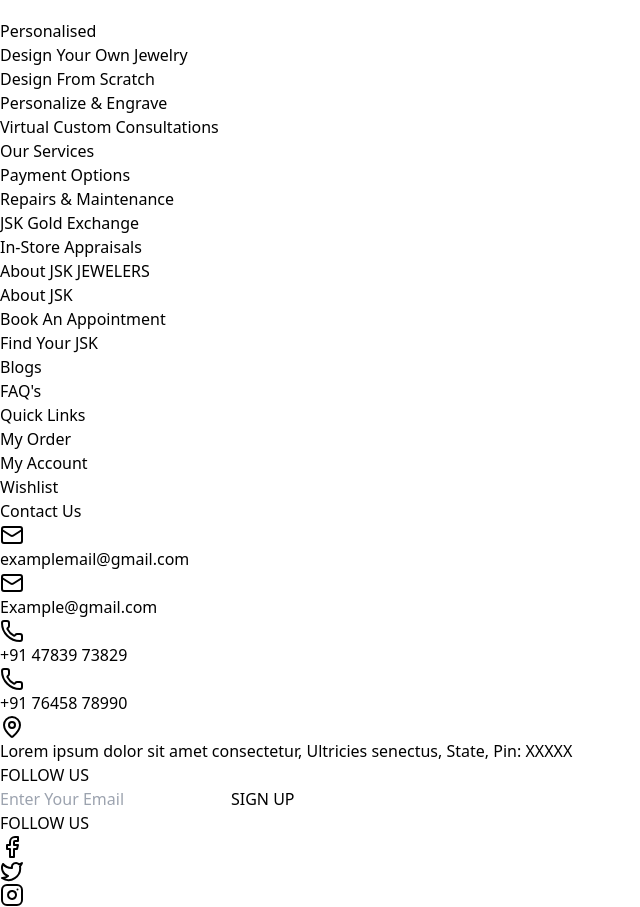
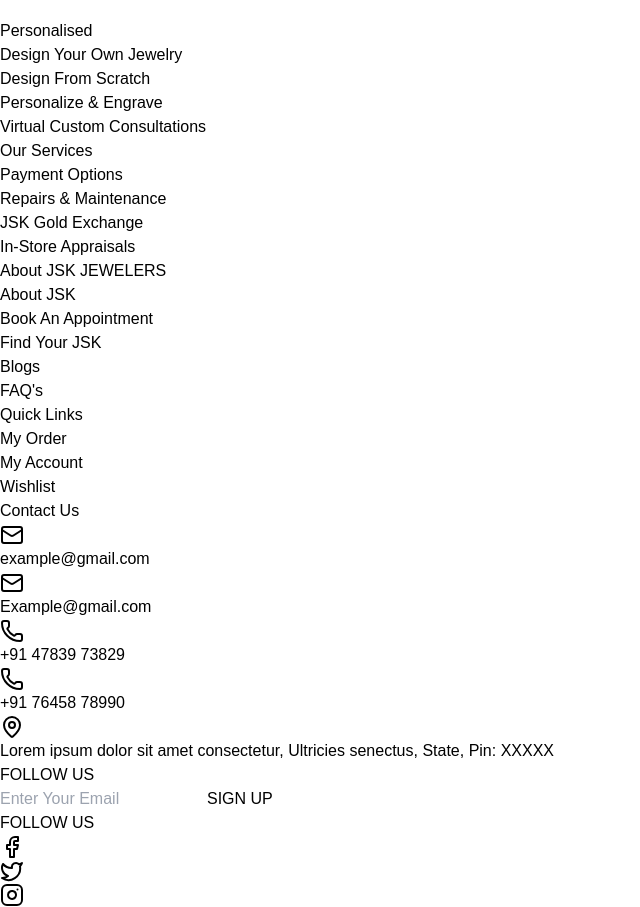
Before and after one commit to gityash2024/jameel-web, a React (Vite) app: page /products in a window 1280 px wide. Shown: the part 1020-1927 px from the top of the page, without its empty margins (0-640 px from the left). Built offline with nearby package versions, Linux system fonts and the light colour scheme; no server answers.

Commit message:
add a font-family in home page, footer , servie

```diff
--- a/src/components/layout/Footer.jsx
+++ b/src/components/layout/Footer.jsx
@@ -3,11 +3,10 @@
 import { useNavigate } from 'react-router-dom';
 
 const Footer = () => {
-  const navigate=useNavigate();
+  const navigate = useNavigate();
   const [email, setEmail] = useState('');
 
   const footerData = {
-
     personalised: {
       title: 'Personalised',
       items: [
@@ -46,7 +45,7 @@
     },
     contact: {
       title: 'Contact Us',
-      email: ['examplemail@gmail.com', 'Example@gmail.com'],
+      email: ['example@gmail.com', 'Example@gmail.com'],
       phone: ['+91 47839 73829', '+91 76458 78990'],
       address: 'Lorem ipsum dolor sit amet consectetur, Ultricies senectus, State, Pin: XXXXX'
     }
@@ -59,13 +58,12 @@
   };
 
   return (
-    <footer className="bg-white py-8 md:py-16 border-t">
+    <div className="footer-container">
+      <footer className="bg-white py-8 md:py-16 border-t" style={{ fontFamily: '"Apercu-Light", arial, sans-serif' }}>
         <div className="container mx-auto px-4 md:px-6">
           <div className="grid grid-cols-1 sm:grid-cols-2 md:grid-cols-3 lg:grid-cols-6 gap-8">
-
-
             <div className="w-full">
-            <h3 className="font-semibold mb-4 text-base">{footerData.personalised.title}</h3>
+              <h3 className="font-semibold mb-4 text-base" style={{ fontFamily: '"Apercu-Light", arial, sans-serif' }}>{footerData.personalised.title}</h3>
               <ul className="space-y-2">
                 {footerData.personalised.items.map((item, index) => (
                   <li key={index}>
@@ -78,7 +76,7 @@
             </div>
 
             <div className="w-full">
-            <h3 className="font-semibold mb-4 text-base">{footerData.services.title}</h3>
+              <h3 className="font-semibold mb-4 text-base" style={{ fontFamily: '"Apercu-Light", arial, sans-serif' }}>{footerData.services.title}</h3>
               <ul className="space-y-2">
                 {footerData.services.items.map((item, index) => (
                   <li key={index}>
@@ -91,7 +89,7 @@
             </div>
 
             <div className="w-full">
-            <h3 className="font-semibold mb-4 text-base">{footerData.about.title}</h3>
+              <h3 className="font-semibold mb-4 text-base" style={{ fontFamily: '"Apercu-Light", arial, sans-serif' }}>{footerData.about.title}</h3>
               <ul className="space-y-2">
                 {footerData.about.items.map((item, index) => (
                   <li key={index}>
@@ -104,7 +102,7 @@
             </div>
 
             <div className="w-full">
-            <h3 className="font-semibold mb-4 text-base">{footerData.quickLinks.title}</h3>
+              <h3 className="font-semibold mb-4 text-base" style={{ fontFamily: '"Apercu-Light", arial, sans-serif' }}>{footerData.quickLinks.title}</h3>
               <ul className="space-y-2">
                 {footerData.quickLinks.items.map((item, index) => (
                   <li key={index}>
@@ -117,7 +115,7 @@
             </div>
 
             <div className="w-full">
-            <h3 className="font-semibold mb-4 text-base">{footerData.contact.title}</h3>
+              <h3 className="font-semibold mb-4 text-base" style={{ fontFamily: '"Apercu-Light", arial, sans-serif' }}>{footerData.contact.title}</h3>
               <div className="space-y-4">
                 <div className="space-y-2">
                   {footerData.contact.email.map((email, index) => (
@@ -146,7 +144,7 @@
           <div className="mt-12 pt-8 border-t">
             <div className="flex flex-col md:flex-row justify-between items-center space-y-6 md:space-y-0">
               <div className="w-full md:w-auto">
-              <h4 className="font-semibold mb-4 text-center md:text-left">FOLLOW US</h4>
+                <h4 className="font-semibold mb-4 text-center md:text-left" style={{ fontFamily: '"Apercu-Light", arial, sans-serif' }}>FOLLOW US</h4>
                 <form onSubmit={handleSubscribe} className="flex max-w-md mx-auto md:mx-0">
                   <input
                     type="email"
@@ -165,7 +163,7 @@
                 </form>
               </div>
               <div className="flex flex-col md:flex-row items-center space-y-4 md:space-y-0 md:space-x-6">
-              <h4 className="font-semibold">FOLLOW US</h4>
+                <h4 className="font-semibold" style={{ fontFamily: '"Apercu-Light", arial, sans-serif' }}>FOLLOW US</h4>
                 <div className="flex space-x-4">
                   <a onClick={() => {navigate('/')}} className="text-gray-600 hover:text-gray-900">
                     <Facebook className="w-5 h-5" />
@@ -182,6 +180,7 @@
           </div>
         </div>
       </footer>
+    </div>
   );
 };
 
--- a/src/components/layout/Header.jsx
+++ b/src/components/layout/Header.jsx
@@ -38,6 +38,7 @@
   span {
     font-size: 14px;
     color: #666;
+
   }
 `;
 
@@ -68,17 +69,20 @@
     .title {
       font-size: 14px;
       margin-bottom: 4px;
+
     }
 
     .price {
       font-size: 14px;
       font-weight: 500;
       margin-bottom: 4px;
+
     }
 
     .meta {
       font-size: 12px;
       color: #666;
+
     }
   }
 `;
@@ -105,6 +109,7 @@
       font-size: 14px;
       font-weight: 500;
       cursor: pointer;
+
 
       &.view-cart {
         background: white;
@@ -144,6 +149,7 @@
     border: none;
     border-radius: 4px;
     font-size: 14px;
+
     font-weight: 500;
     cursor: pointer;
 
--- a/src/pages/Home.jsx
+++ b/src/pages/Home.jsx
@@ -411,6 +411,7 @@
   flex-direction: column;
   justify-content: center;
   opacity: 0;
+  font-family: 'Scope One';
 
   &.animated {
     animation: ${fadeIn} 0.8s ease-out forwards;
@@ -592,6 +593,7 @@
   font-size: 32px;
   font-weight: bold;
   margin-bottom: 8px;
+  font-family: 'Scope One';
 
   sup {
     font-size: 16px;
@@ -637,6 +639,7 @@
   font-size: 24px;
   font-weight: 500;
   margin-bottom: 24px;
+  font-family: 'Scope One';
 
   @media (max-width: 768px) {
     font-size: 20px;
@@ -657,6 +660,7 @@
   font-size: 14px;
   cursor: pointer;
   transition: all 0.3s ease;
+  font-family: 'Poppins';
 
   &:hover {
     background: #333;
@@ -696,6 +700,7 @@
   margin-bottom: 40px;
   color: #000;
   opacity: 0;
+  font-family: 'Poppins';
 
   &.animated {
     animation: ${fadeIn} 0.8s ease-out forwards;
@@ -745,6 +750,7 @@
   transition: all 0.3s ease;
   text-transform: uppercase;
   letter-spacing: 0.5px;
+  font-family: 'Scope One';
 
   &:hover {
     background: #cc0002;
@@ -852,6 +858,7 @@
   font-weight: 500;
   line-height: 1.2;
   margin-bottom: 20px;
+  font-family: 'Scope One';
 
   @media (max-width: 1024px) {
     font-size: 36px;
@@ -873,6 +880,7 @@
   line-height: 1.6;
   margin-bottom: 40px;
   opacity: 0.9;
+  font-family: 'Scope One';
 
   @media (max-width: 768px) {
     font-size: 16px;
@@ -896,6 +904,7 @@
   transition: all 0.3s ease;
   text-transform: uppercase;
   letter-spacing: 0.5px;
+  font-family: 'Poppins';
 
   &:hover {
     background: #f0f0f0;
@@ -1230,6 +1239,7 @@
   font-weight: 600;
   margin-bottom: 20px;
   color: #000;
+  font-family: 'Scope One';
 
   @media (max-width: 768px) {
     font-size: 28px;
@@ -1246,6 +1256,7 @@
   color: #666;
   line-height: 1.6;
   margin-bottom: 30px;
+  font-family: 'Scope One';
 
   @media (max-width: 768px) {
     font-size: 15px;
@@ -1268,6 +1279,7 @@
   cursor: pointer;
   transition: all 0.3s ease;
   align-self: flex-start;
+  font-family: 'Poppins';
 
   &:hover {
     background: #333;
--- a/src/pages/RepairandMaintances.jsx
+++ b/src/pages/RepairandMaintances.jsx
@@ -9,14 +9,22 @@
 import justatyourservice_4 from "../assets/justatyourservice_4.svg";
 import { useNavigate } from 'react-router-dom';
 
+// Main container for the entire component
+const PageWrapper = styled.div`
+  width: 100%;
+  display: flex;
+  flex-direction: column;
+  align-items: center;
+`;
+
 const Container = styled.div`
   width: 100%;
-  max-width: 1440px;
+  max-width: 1200px; // Reduced from 1440px to make content less spread out
   margin: 0 auto;
   padding: 0 1rem;
 
   @media (min-width: 768px) {
-    padding: 0;
+    padding: 0 2rem;
   }
 `;
 
@@ -29,6 +37,9 @@
   padding: 15px;
   background: white;
   text-align: center;
+  width: 100%;
+  max-width: 1000px; // Added max-width to make it less wide
+  margin: 0 auto;
 
   @media (min-width: 768px) {
     flex-direction: row;
@@ -50,6 +61,7 @@
 
   @media (min-width: 768px) {
     font-size: 16px;
+    font-family: 'Scope One';
   }
 `;
 
@@ -61,6 +73,7 @@
 
   @media (min-width: 768px) {
     font-size: 42px;
+    font-family: 'Scope One';
   }
 `;
 
@@ -72,6 +85,8 @@
   background: #f8f8f8;
   margin: 20px 0;
   gap: 30px;
+  width: 100%;
+  max-width: 1000px; // Added max-width
 
   @media (min-width: 768px) {
     flex-direction: ${props => props.reverse ? 'row-reverse' : 'row'};
@@ -111,6 +126,7 @@
   @media (min-width: 768px) {
     font-size: 42px;
     margin-bottom: 20px;
+    font-family: 'Scope One';
   }
 `;
 
@@ -123,6 +139,7 @@
   @media (min-width: 768px) {
     font-size: 18px;
     margin-bottom: 30px;
+    font-family: 'Scope One';
   }
 `;
 
@@ -151,6 +168,9 @@
 
   @media (min-width: 768px) {
     width: auto;
+    font-family: 'Scope One';
+    padding: 9px;
+    margin: 0px;
   }
 
   &:hover {
@@ -161,6 +181,8 @@
 const LoremSection = styled.div`
   padding: 20px;
   background: white;
+  width: 100%;
+  max-width: 1000px; // Added max-width
 
   @media (min-width: 768px) {
     padding: 40px;
@@ -173,11 +195,13 @@
   gap: 30px;
   padding: 40px 20px;
   align-items: center;
+  width: 100%;
+  max-width: 1000px; // Added max-width
 
   @media (min-width: 768px) {
     grid-template-columns: 1fr 1fr;
     gap: 60px;
-    padding: 80px 0;
+    padding: 80px 40px; // Changed from 80px 0
   }
 `;
 
@@ -215,6 +239,7 @@
 
   @media (min-width: 768px) {
     font-size: 16px;
+    // font-family: 'Scope One';
   }
 `;
 
@@ -228,6 +253,7 @@
   @media (min-width: 768px) {
     padding: 12px 16px;
     font-size: 16px;
+    // font-family: 'Scope One';
   }
 
   &::placeholder {
@@ -246,6 +272,7 @@
   @media (min-width: 768px) {
     padding: 12px 16px;
     font-size: 16px;
+    // font-family: 'Scope One';
   }
 `;
 
@@ -281,6 +308,7 @@
   @media (min-width: 768px) {
     width: fit-content;
     font-size: 16px;
+    // font-family: 'Scope One';
   }
 
   &:hover {
@@ -303,9 +331,11 @@
 const RewardsSection = styled.div`
   padding: 40px 20px;
   background: #fff;
+  width: 100%;
+  max-width: 1000px; // Added max-width
 
   @media (min-width: 768px) {
-    padding: 80px 0;
+    padding: 80px 40px; // Changed from 80px 0
   }
 `;
 
@@ -369,6 +399,7 @@
   @media (min-width: 768px) {
     font-size: 18px;
     margin: 8px 0;
+    font-family: 'Scope One';
   }
 `;
 
@@ -381,6 +412,7 @@
   @media (min-width: 768px) {
     font-size: 14px;
     margin-bottom: 16px;
+    font-family: 'Scope One';
   }
 `;
 
@@ -392,6 +424,7 @@
 
   @media (min-width: 768px) {
     font-size: 14px;
+    font-family: 'Scope One';
   }
 `;
 
@@ -406,6 +439,7 @@
   @media (min-width: 768px) {
     font-size: 14px;
     margin-top: 24px;
+    font-family: 'Scope One';
   }
 `;
 
@@ -450,6 +484,7 @@
     }
   ];
   return (
+    <PageWrapper>
       <Container>
         <MainTitle>Jewelry Services</MainTitle>
         <SearchSection>
@@ -469,9 +504,9 @@
               Discover what's happening at your local JSK Jewelers and plan your next visit
             </Description>
             <ButtonGroup>
-            <Button>FIND STORE</Button>
+              <Button>Find Store</Button>
               <Button>Book Appointment</Button>
-            <Button>START A REPAIR</Button>
+              <Button>Start a Repair</Button>
             </ButtonGroup>
           </ContentArea>
           <ImageArea>
@@ -539,6 +574,7 @@
           <PromotionLink href="#">PROMOTION TERMS & CONDITIONS</PromotionLink>
         </RewardsSection>
       </Container>
+    </PageWrapper>
   );
 };
 
```
Lines whose indentation alone changed are shown as unchanged.
